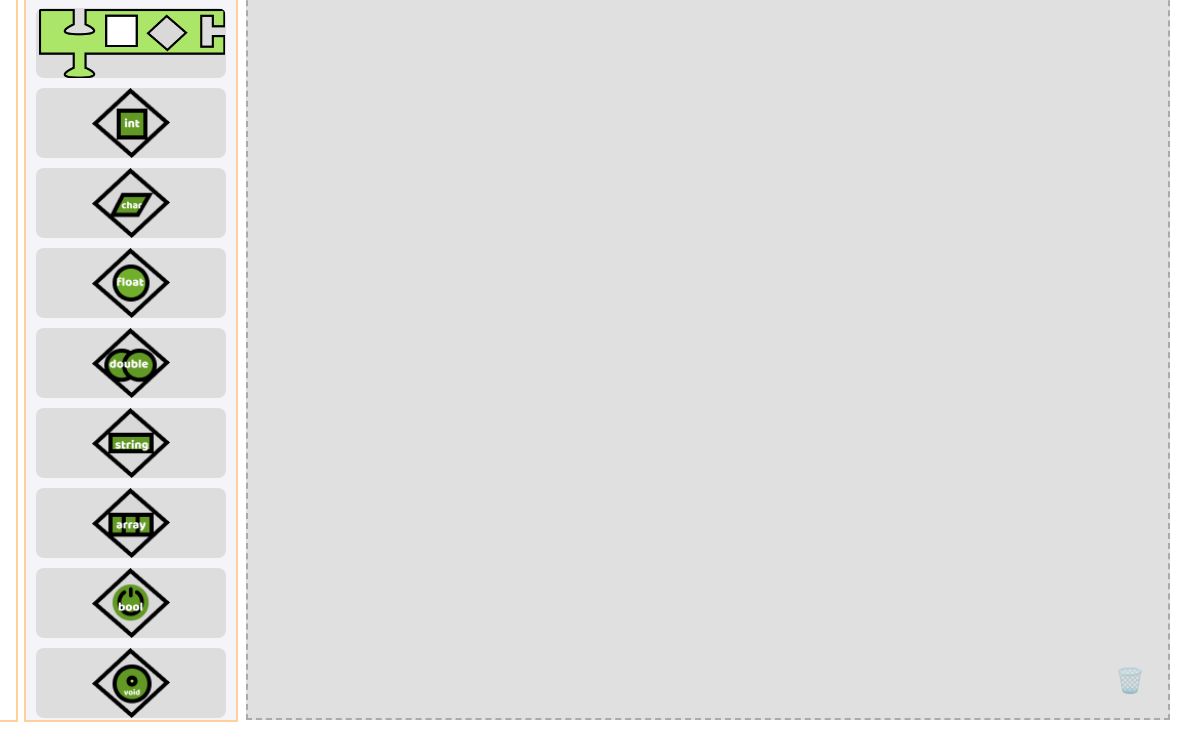
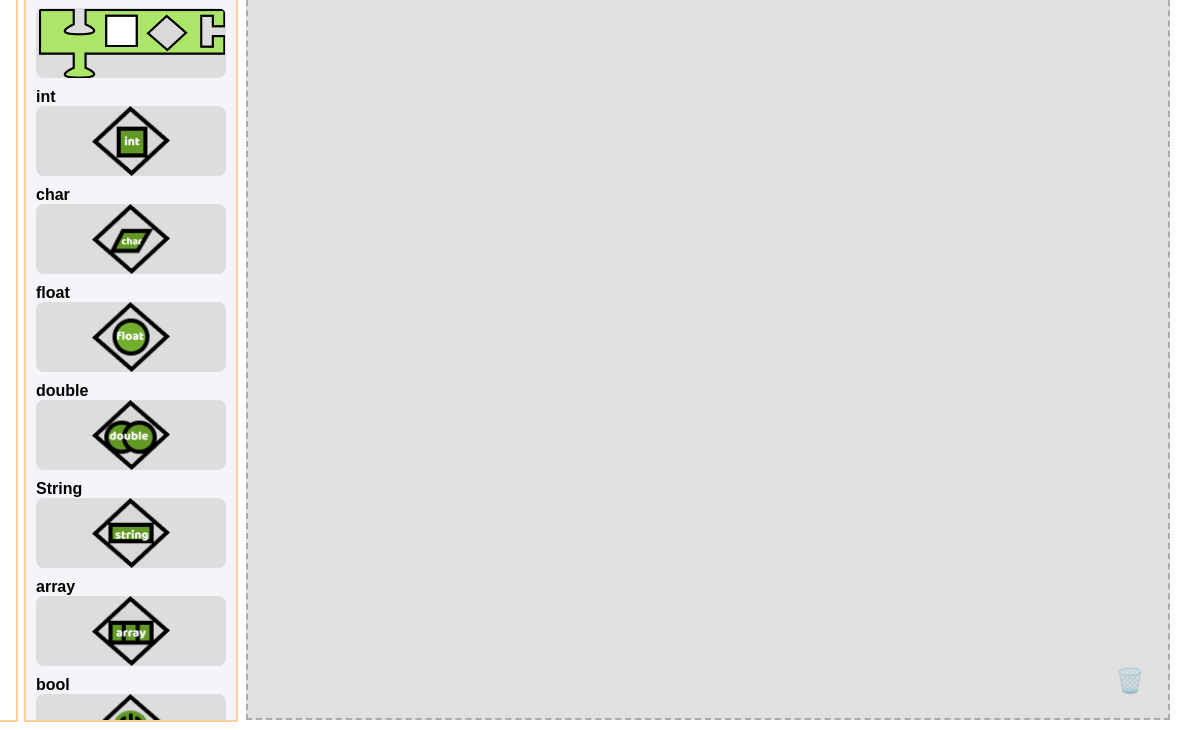
Before and after one commit to muhammadthoriq702/OOPify, a plain HTML site: page index.html in a window 1280 px wide. Both pictures are taken after a click on the item 63 px from the left and 217 px from the top of the page. Shown: the part 70-800 px from the top of the page, 100-1280 px from the left. Drawn offline with Linux system fonts and the light colour scheme.

Commit message:
namadatatype

```diff
--- a/index.html
+++ b/index.html
@@ -56,14 +56,23 @@
         <div id="dataType" class="content-item">
           <h2>Pilihan Blok</h2>
           <div class="block-option-datatype" draggable="true" data-type="datatype" data-img="datatype.png" data-width="80" data-height="35"></div>
+          <h4>int</h4>
           <div class="block-option-datatype" draggable="true" data-type="datatype" data-img="TypeData_Int.png" data-width="20" data-height="20"></div>
+          <h4>char</h4>
           <div class="block-option-datatype" draggable="true" data-type="datatype" data-img="TypeData_Char.png" data-width="20" data-height="20"></div>
+          <h4>float</h4>
           <div class="block-option-datatype" draggable="true" data-type="datatype" data-img="TypeData_Float.png" data-width="20" data-height="20"></div>
+          <h4>double</h4>
           <div class="block-option-datatype" draggable="true" data-type="datatype" data-img="TypeData_Double.png" data-width="20" data-height="20"></div>
+          <h4>String</h4>
           <div class="block-option-datatype" draggable="true" data-type="datatype" data-img="TypeData_String.png" data-width="20" data-height="20"></div>
+          <h4>array</h4>
           <div class="block-option-datatype" draggable="true" data-type="datatype" data-img="TypeData_Array.png" data-width="20" data-height="20"></div>
+          <h4>bool</h4>
           <div class="block-option-datatype" draggable="true" data-type="datatype" data-img="TypeData_Bool.png" data-width="20" data-height="20"></div>
+          <h4>void</h4>
           <div class="block-option-datatype" draggable="true" data-type="datatype" data-img="TypeData_Void.png" data-width="20" data-height="20"></div>
+          <h4>long</h4>
           <div class="block-option-datatype" draggable="true" data-type="datatype" data-img="TypeData_Long.png" data-width="20" data-height="20"></div>
         </div>
 
```
